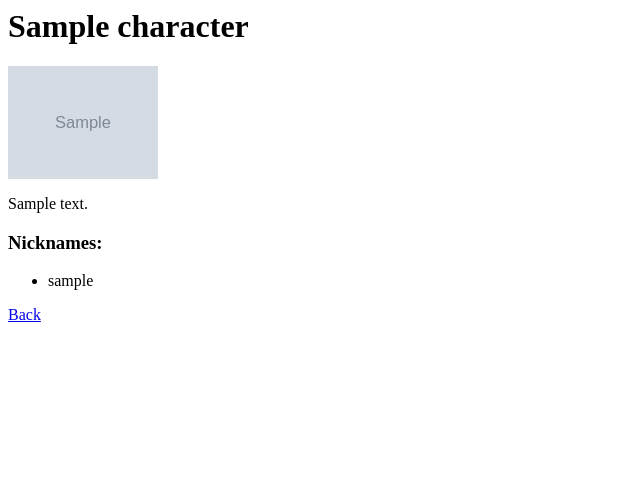
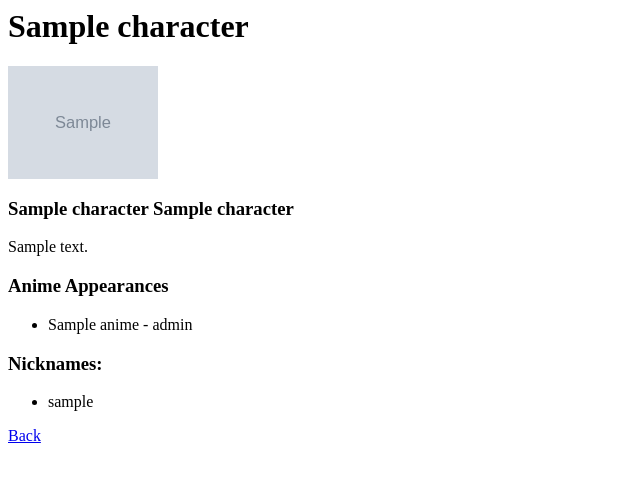
Before and after one commit to J0na555/OtakuParadise, a Django app: template characters/templates/characters/character_detail.html in a window 1280 px wide. Shown: the top 482 px of the page, without its empty margins (0-640 px from the left). Run offline with Django 5.2, Linux system fonts and the light colour scheme; the template is opened without the code that fills it: most values are stand-ins (such as "Sample title", 1, 10 or a date in 2020); grey boxes marked "Sample" are stand-in pictures.

Commit message:
characters:added characters info page functionality

```diff
--- a/characters/templates/characters/character_detail.html
+++ b/characters/templates/characters/character_detail.html
@@ -1,11 +1,22 @@
 <h1>{{ char.character.name }}</h1>
-<img src="{{ char.character.images.jpg.image_url }}" width="150" alt="{{ char.character.name}}">
-<p>{{ char.character.about|linebreaks }}</p>
+<img src="{{ character.images.jpg.image_url }}" width="150" alt="{{ character.name}}">
+<h3>{{ character.name_kanji }} {{ character.name }}</h3>
+<p>{{ character.about|linebreaks }}</p>
 
+<h3>Anime Appearances</h3>
+<ul>
+    {% for anime in anime_roles%}
+        <li>
+            {{ anime.anime.title}} - {{ anime.role}}
+        </li>
+    {% empty %}
+        <p>No anime role found</p>
+    {% endfor %}
+</ul>
 
 <h3>Nicknames:</h3>
 <ul>
-    {%  for n in char.character.nicknames %}
+    {%  for n in character.nicknames %}
         <li>{{ n }}</li>
     {% empty %}
         <li>No Nicknames</li>
```
Also changed, not shown: characters/views.py (+7 -1 lines).
